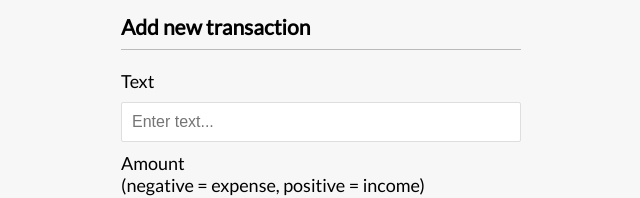
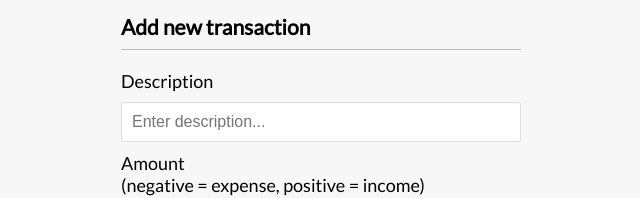
Before and after one commit to BertoPolo/spendwise-front, a Vue app: page / in a window 1280 px wide. Shown: the part 433-631 px from the top of the page, without its empty margins (319-959 px from the left). Built offline with nearby package versions, Linux system fonts and the light colour scheme; no server answers.

Commit message:
fix migration to backend and finish migration to WS

```diff
--- a/src/App.vue
+++ b/src/App.vue
@@ -53,7 +53,7 @@ const addTransaction = async (transactionData) => {
         "Content-Type": "application/json",
       },
       body: JSON.stringify({
-        text: transactionData.text,
+        description: transactionData.description,
         amount: transactionData.amount,
       }),
     })
--- a/src/components/AddTransaction.vue
+++ b/src/components/AddTransaction.vue
@@ -2,25 +2,25 @@
 import { ref } from "vue"
 import { useToast } from "vue-toastification"
 
-const text = ref("")
+const description = ref("")
 const amount = ref("")
 const toast = useToast()
 
 const emit = defineEmits(["transactionSubmitted"])
 
 const onSubmit = () => {
-  if (!text.value || !amount.value) {
+  if (!description.value || !amount.value) {
     toast.error("Both fields must be filled")
     return
   }
 
   const transactionData = {
-    text: text.value,
+    description: description.value,
     amount: parseFloat(amount.value),
   }
   emit("transactionSubmitted", transactionData)
 
-  text.value = ""
+  description.value = ""
   amount.value = ""
 }
 </script>
@@ -29,8 +29,8 @@ const onSubmit = () => {
   <h3>Add new transaction</h3>
   <form id="from" @submit.prevent="onSubmit">
     <div class="form-control">
-      <label for="text">Text</label>
-      <input type="text" v-model="text" id="text" placeholder="Enter text..." />
+      <label for="description">Description</label>
+      <input type="text" v-model="description" id="description" placeholder="Enter description..." />
     </div>
     <div class="form-control">
       <label for="amount">Amount<br />(negative = expense, positive = income)</label>
```
